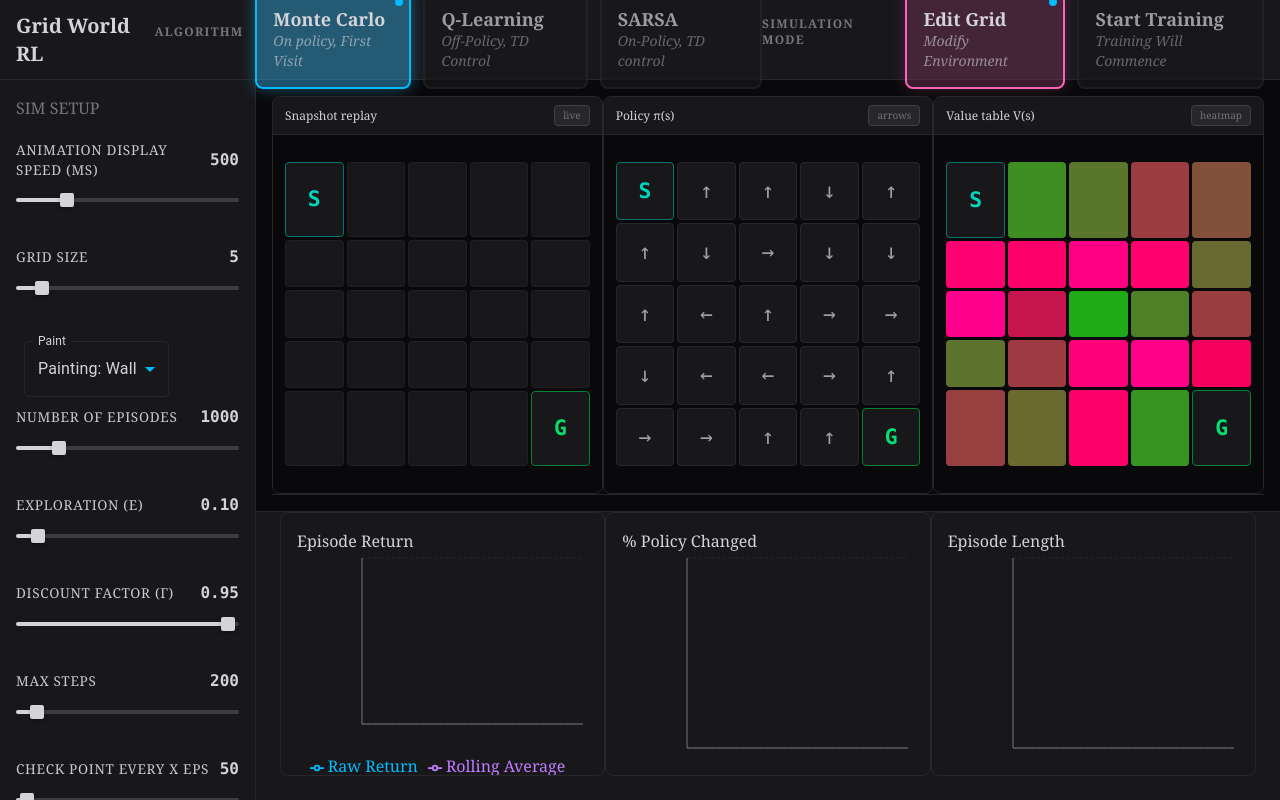
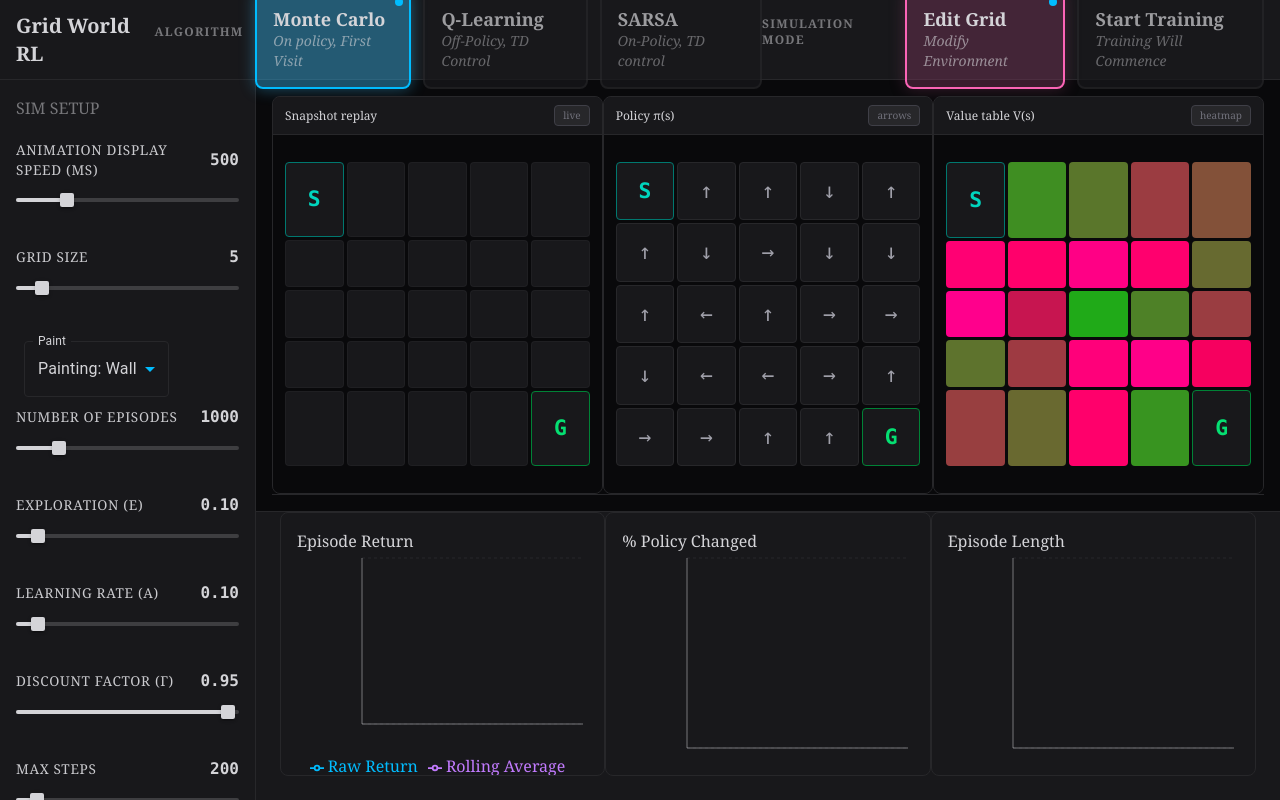
Before and after one commit to KELECHIDAVIS/GridWorldRL, a React (Vite) app in the folder frontend/: page / in a window 1280 px wide. Built offline with nearby package versions, Linux system fonts and the light colour scheme.

Commit message:
Finally the slider has been added. The project is complete!

```diff
--- a/frontend/src/App.tsx
+++ b/frontend/src/App.tsx
@@ -23,6 +23,7 @@ import { useTrainingSocket } from "./hooks/useTrainingSocket";
 import { applyTrainingUpdate } from "./utils/applyTrainingUpdate";
 import { useSequentialReplay } from "./hooks/useSequentialReplay";
 import { SideBar } from "./Sidebar";
+import { alpha } from "@mui/material";
 
 interface TopRowProps {
   selectedAlgo: AlgorithmType;
@@ -345,6 +346,7 @@ function App() {
   const [checkpointsEvery, setCheckpointsEvery] = useState(50);
   const [paintingMode, setPaintingMode] = useState<CellType>("wall");
   const [stepLimit, setStepLimit] = useState(200);
+  const [alpha, setAlpha] = useState(.1)
 
   const [startPos, setStartPos] = useState<[number, number]>([0, 0]);
   const [goalPos, setGoalPos] = useState<[number, number]>([
@@ -435,6 +437,7 @@ function App() {
       start: startPos,
       epsilon,
       gamma,
+      alpha,
       checkpoint_every: checkpointsEvery,
       episodes: numEpisodes,
       algorithm: selectedAlgo,
@@ -538,6 +541,8 @@ function App() {
             displaySpeed={displaySpeed}
             setDisplaySpeed={setDisplaySpeed}
             disabled={isTraining}
+            alpha={alpha}
+            setAlpha={setAlpha}
           />
         </div>
 
--- a/frontend/src/Sidebar.tsx
+++ b/frontend/src/Sidebar.tsx
@@ -25,6 +25,8 @@ interface SideBarProps {
   displaySpeed: number;
   setDisplaySpeed: (speed: number) => void;
   disabled: boolean
+  alpha:number;
+  setAlpha:(alpha:number)=>void;
 }
 export function SideBar({
   epsilon,
@@ -43,7 +45,9 @@ export function SideBar({
   setStepLimit,
   displaySpeed,
   setDisplaySpeed,
-  disabled
+  disabled,
+  alpha,
+  setAlpha
 }: SideBarProps) {
   useEffect(() => {
     // If the number of episodes becomes smaller than our checkpoint interval,
@@ -187,16 +191,27 @@ export function SideBar({
       {/* Gamma Slider (Pink Accent) */}
       <section className="accent-pink">
         <LabeledSlider
+          title="Learning Rate (α)"
+          value={alpha}
+          min={0}
+          max={1}
+          step={0.05}
+          onChange={setAlpha}
+          color="var(--color-pink-300)"
+          disabled={disabled}
+        />
+      </section>
+
+      <LabeledSlider
         title="Discount Factor (γ)"
         value={gamma}
         min={0}
         max={1}
         step={0.05}
         onChange={setGamma}
-          color="var(--color-pink-300)"
+        color="var(--color-sky-300)"
         disabled={disabled}
       />
-      </section>
 
       {/* Max Steps */}
       <LabeledSlider
@@ -206,12 +221,11 @@ export function SideBar({
         max={2000}
         step={10}
         onChange={setStepLimit}
-        color="var(--color-sky-300)"
+        color="var(--color-pink-300)"
         disabled={disabled}
       />
 
       {/* Checkpoint Slider (Blue Accent) */}
-      <section className="accent-pink">
       <LabeledSlider
         title="Check Point Every X EPS "
         value={checkpointsEvery}
@@ -219,10 +233,9 @@ export function SideBar({
         max={numEpisodes}
         step={1}
         onChange={setCheckpointsEvery}
-          color="var(--color-pink-300)"
+        color="var(--color-sky-300)"
         disabled={disabled}
       />
-      </section>
     </div>
   );
 }
```
Also changed, not shown: 2 other files (tests, documents, lock files or other folders). Lines whose indentation alone changed are shown as unchanged.
